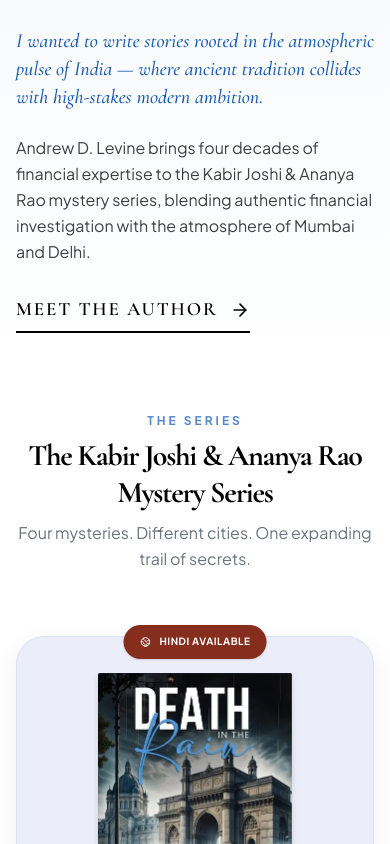
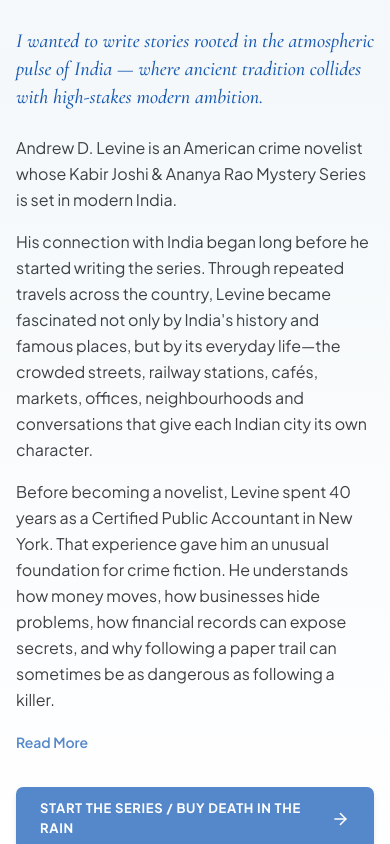
Before and after one commit to Varni1512/Book, a React (Vite) app: page / in a window 390 px wide. Shown: the part 3200-4044 px from the top of the page. Built offline with nearby package versions, Linux system fonts and the light colour scheme; no server answers; the database is empty; a web font is replaced by a local one.

Commit message:
add collapsible bio section to MeetTheAuthor and remove phone number from Footer

```diff
--- a/src/Components/Footer.jsx
+++ b/src/Components/Footer.jsx
@@ -50,12 +50,7 @@ const Footer = () => {
                   alevine@bluelatitudebooksonline.com
                 </a>
               </div>
-              <div className="flex items-center gap-3">
-                <Phone className="w-5 h-5 text-gray-900 flex-shrink-0" />
-                <a href="tel:9176486888" className="hover:text-blue-900 transition-colors">
-                  (917) 648–6888
-                </a>
-              </div>
+
             </div>
           </div>
         </div>
--- a/src/Components/MeetTheAuthor.jsx
+++ b/src/Components/MeetTheAuthor.jsx
@@ -1,7 +1,9 @@
-import React from 'react';
+import React, { useState } from 'react';
 import { Feather, ArrowRight } from 'lucide-react';
 
 const MeetTheAuthor = () => {
+    const [isExpanded, setIsExpanded] = useState(false);
+
     return (
         <section className="relative w-full bg-gradient-to-b from-white via-[#F4F8FA] to-white py-10 lg:py-24 px-4 sm:px-8 lg:px-16 font-sans overflow-hidden">
 
@@ -79,19 +81,41 @@ const MeetTheAuthor = () => {
                     </p>
 
                     {/* Bio Description */}
-                    <p className="font-['Plus_Jakarta_Sans',_sans-serif] font-normal text-[16px] leading-[26px] tracking-[0%] text-[#3E4143] mb-8 max-w-xl">
-                        Andrew D. Levine brings four decades of financial expertise to the Kabir Joshi & Ananya Rao mystery series, blending authentic financial investigation with the atmosphere of Mumbai and Delhi.
-                    </p>
+                    <div className="font-['Plus_Jakarta_Sans',_sans-serif] font-normal text-[16px] leading-[26px] tracking-[0%] text-[#3E4143] mb-8 max-w-xl space-y-4">
+                        <p>Andrew D. Levine is an American crime novelist whose Kabir Joshi & Ananya Rao Mystery Series is set in modern India.</p>
+                        <p>His connection with India began long before he started writing the series. Through repeated travels across the country, Levine became fascinated not only by India's history and famous places, but by its everyday life—the crowded streets, railway stations, cafés, markets, offices, neighbourhoods and conversations that give each Indian city its own character.</p>
+                        <p>Before becoming a novelist, Levine spent 40 years as a Certified Public Accountant in New York. That experience gave him an unusual foundation for crime fiction. He understands how money moves, how businesses hide problems, how financial records can expose secrets, and why following a paper trail can sometimes be as dangerous as following a killer.</p>
+
+                        {isExpanded && (
+                            <>
+                                <p>That world became part of the lives of Kabir Joshi and Ananya Rao.</p>
+                                <p>Kabir is an independent investigative journalist who keeps asking questions when powerful people would prefer him to stop. Ananya begins the series as a Mumbai police detective—practical, observant and experienced in the realities of the Indian system. Together, they investigate crimes involving murder, money, political influence, corporate power and corruption.</p>
+                                <p>But the books are also about India.</p>
+                                <p>Each mystery takes readers into a different Indian city and allows that city to become part of the story. Mumbai's monsoon streets, Delhi's corridors of power, Udaipur's palaces and old neighbourhoods, and Kolkata's distinctive history and culture are not simply backgrounds. They help shape the mysteries themselves.</p>
+                                <p>Levine writes for readers who enjoy a strong mystery but also want characters they can follow from one book to the next. Kabir and Ananya argue, laugh, share meals and chai, make mistakes and gradually come to depend upon each other as the cases become more dangerous.</p>
+                                <p>The series begins in Mumbai with Death in the Rain, where the suspicious death of a powerful political figure leads Kabir and Ananya into a trail of money and influence that some people will do anything to keep hidden.</p>
+                                <p className="font-semibold text-black">For Andrew D. Levine, the central idea behind the series is simple:</p>
+                                <p className="italic text-[#195AB0] text-[18px]">Money leaves a trail. Kabir and Ananya follow it.</p>
+                            </>
+                        )}
+
+                        <div>
+                            <button
+                                onClick={() => setIsExpanded(!isExpanded)}
+                                className="text-[#5588CB] font-semibold text-[14px] hover:underline focus:outline-none"
+                            >
+                                {isExpanded ? "Read Less" : "Read  More"}
+                            </button>
+                        </div>
+                    </div>
 
                     {/* Call to Action Link / Button */}
                     <div>
                         <a
-                            href="https://www.linkedin.com/in/alevine894"
-                            target="_blank"
-                            rel="noopener noreferrer"
-                            className="inline-flex items-center gap-3 font-['Cormorant_Garamond',_serif] font-semibold text-[18.82px] leading-[25.09px] tracking-[1.88px] text-[#000000] uppercase pb-2 border-b-2 border-[#000000] hover:text-[#5588CB] hover:border-[#5588CB] transition-colors group"
+                            href="#books"
+                            className="inline-flex items-center gap-3 bg-[#5588CB] text-white px-6 py-3 rounded-[7px] font-['Plus_Jakarta_Sans',_sans-serif] font-bold text-[13px] tracking-wider uppercase hover:bg-[#4875b3] transition-colors shadow-md group"
                         >
-                            MEET THE AUTHOR
+                            START THE SERIES / BUY DEATH IN THE RAIN
                             <ArrowRight className="w-5 h-5 transition-transform group-hover:translate-x-1" />
                         </a>
                     </div>
```
